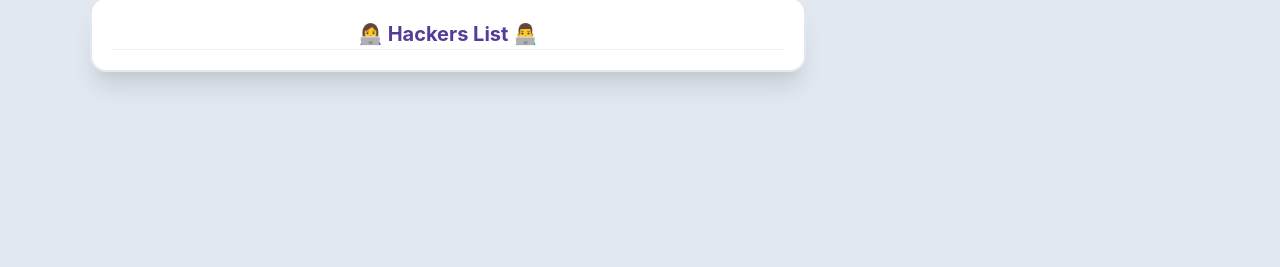
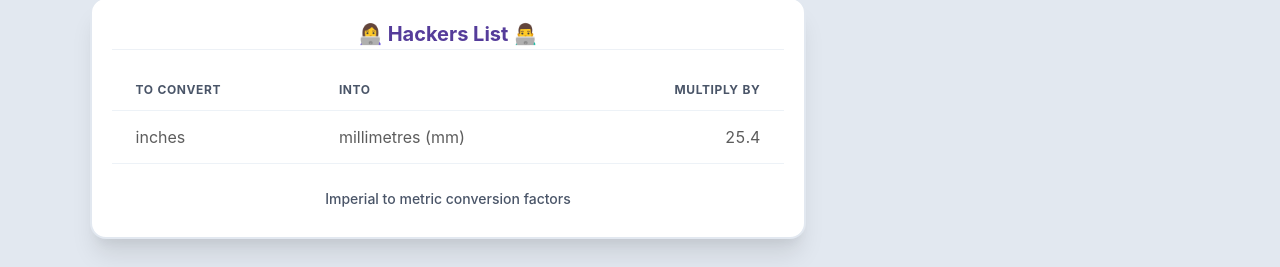
Before and after one commit to Arch0125/devonchainnext, a Next.js app: page /HackathonDetail in a window 1280 px wide. Shown: the part 475-742 px from the top of the page. Built offline with nearby package versions, Linux system fonts and the light colour scheme; what wagmi would draw is missing.

Commit message:
Add Participants List

```diff
--- a/pages/HackathonDetail.js
+++ b/pages/HackathonDetail.js
@@ -1,5 +1,6 @@
 import { Button, Divider, Flex ,Text} from '@chakra-ui/react';
 import React from 'react';
+import HackerList from '../src/components/HackerList';
 
 const HackathonDetail = () => {
     return (
@@ -24,6 +25,7 @@ const HackathonDetail = () => {
                 <Flex flexDirection={'column'} padding={'20px'} mt={'30px'} justifyContent={'center'} alignItems={'start'} width={'80%'} borderColor={'gray.200'} borderWidth={'2px'} rounded={'2xl'} shadow={'xl'} height={'fit-content'} bgColor={'white'} >
                     <Text color={'purple.700'} alignSelf={'center'} fontSize={'xl'} fontWeight={'bold'} >👩‍💻 Hackers List 👨‍💻</Text>
                     <Divider/>
+                    <HackerList/>
                 </Flex>
             </Flex>
             <Flex width={'30%'} flexDirection={'column'} height={'100vh'} >
--- /dev/null
+++ b/src/components/HackerList.js
@@ -0,0 +1,41 @@
+import React from 'react';
+import {
+    Table,
+    Thead,
+    Tbody,
+    Tfoot,
+    Tr,
+    Th,
+    Td,
+    TableCaption,
+    TableContainer,
+    Flex
+  } from '@chakra-ui/react'
+
+const HackerList = () => {
+    return (
+        <Flex width={'100%'} color={'blackAlpha.700'} mt={'20px'} >
+            <TableContainer width={'100vw'} >
+                <Table variant='simple'>
+                    <TableCaption>Imperial to metric conversion factors</TableCaption>
+                    <Thead>
+                    <Tr>
+                        <Th>To convert</Th>
+                        <Th>into</Th>
+                        <Th isNumeric>multiply by</Th>
+                    </Tr>
+                    </Thead>
+                    <Tbody>
+                    <Tr>
+                        <Td>inches</Td>
+                        <Td>millimetres (mm)</Td>
+                        <Td isNumeric>25.4</Td>
+                    </Tr>
+                    </Tbody>
+                </Table>
+            </TableContainer>
+        </Flex>
+     );
+}
+
+export default HackerList;
```
